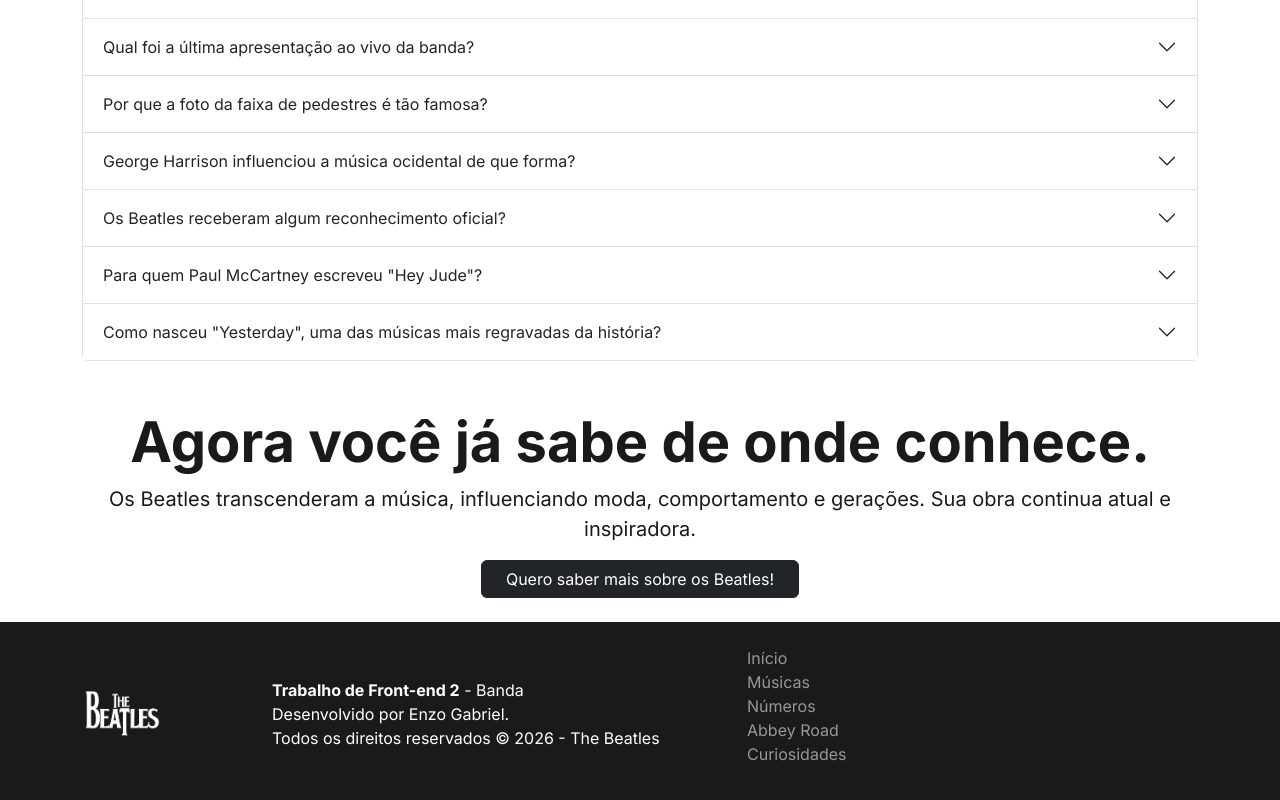
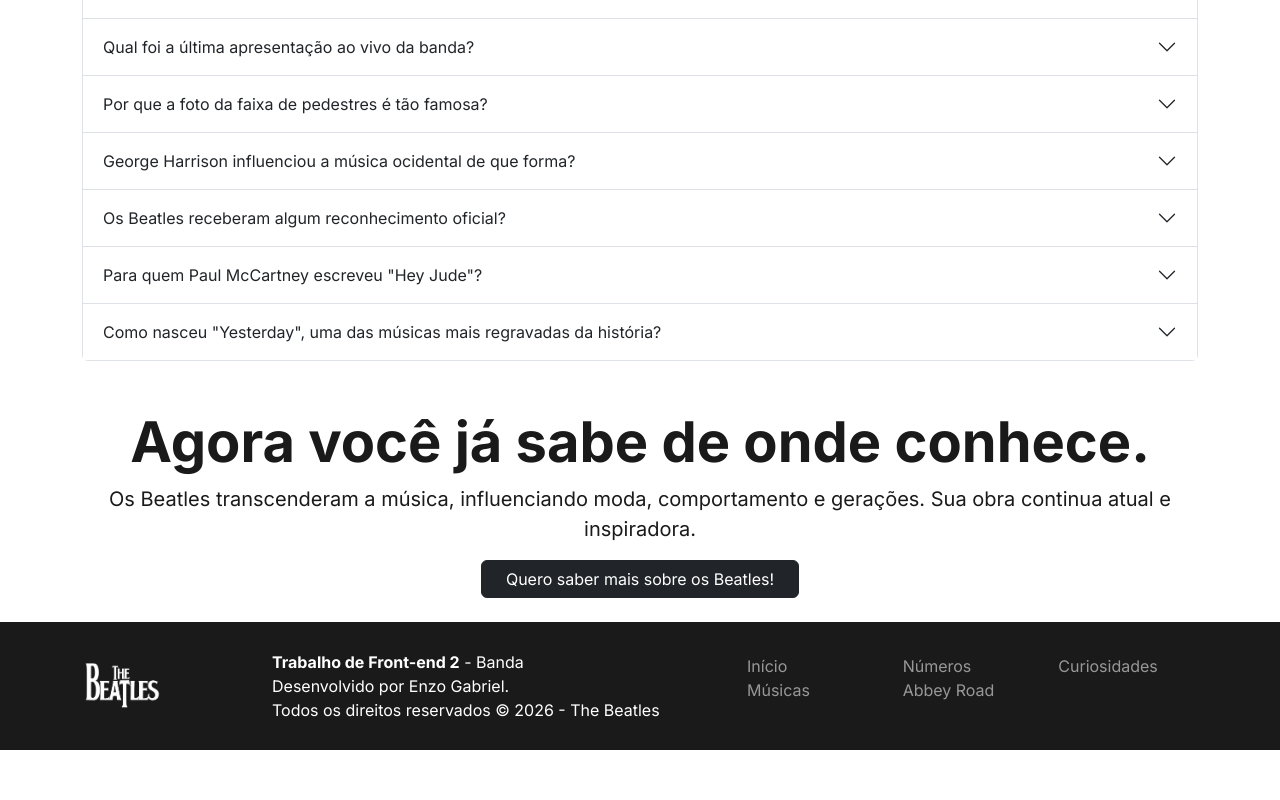
Before and after one commit to wnsogabriel/thelandingbeatles, a React (Vite) app: page / in a window 1280 px wide. Shown: the part 2864-3664 px from the top of the page. After the commit the page ends 3614 px from the top, so only its background shows below. Built offline with nearby package versions, Linux system fonts and the light colour scheme; a web font is replaced by a local one.

Commit message:
style: Coloca 3 colunas no Footer

```diff
--- a/src/components/Footer.jsx
+++ b/src/components/Footer.jsx
@@ -17,7 +17,7 @@
                         </p>
                     </div>
                     <div className="col-md-5">
-                        <ul className="list-unstyled">
+                        <ul className="list-unstyled links-footer">
                             {menu.map(item => (
                                 <li key={item.nome} className="nav-item">
                                     <a className="nav-link" href={item.url}>{item.nome}</a>
--- a/src/index.css
+++ b/src/index.css
@@ -167,3 +167,11 @@
 section {
   scroll-margin-top: 90px;
 }
+
+.links-footer {
+  column-count: 3;
+}
+
+.links-footer li {
+  break-inside: avoid;
+}
```
